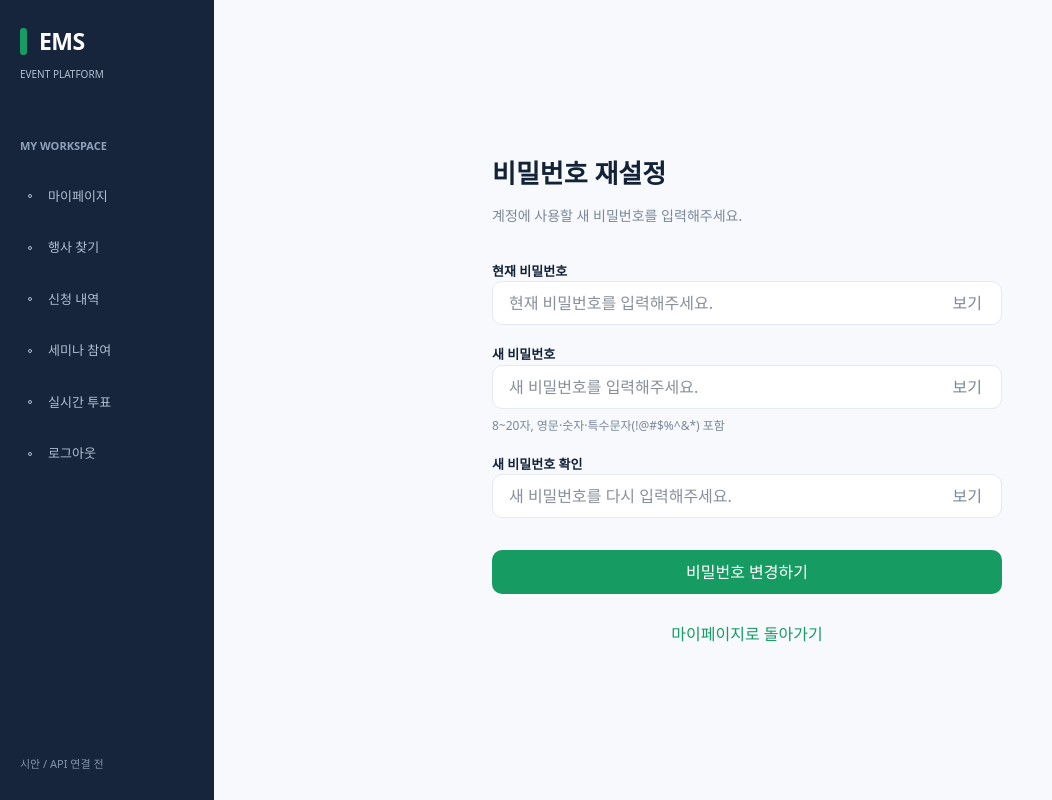
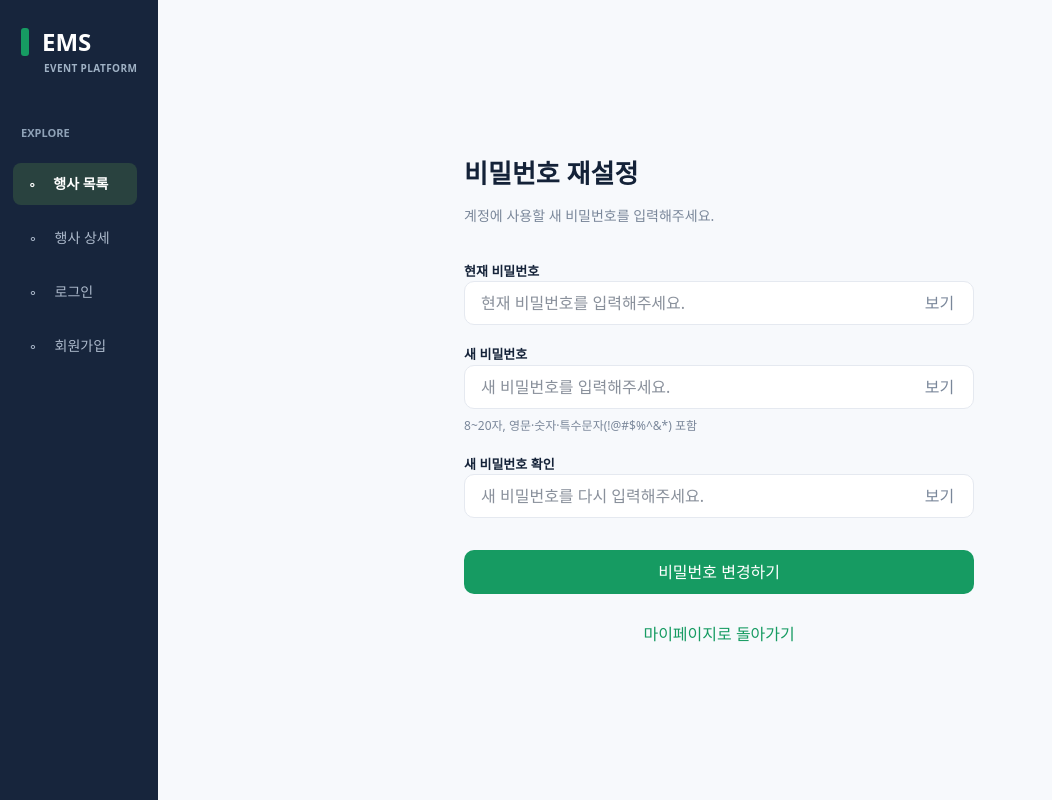
Before and after one commit to OZA-bot-droid/ems, a React (Vite) app in the folder frontend/: page /password/change in a window 1280 px wide. Shown: the whole page, without its empty margins (0-1052 px from the left). Built offline with nearby package versions, Linux system fonts and the light colour scheme.

Commit message:
mypage passwordChange header 추가

```diff
--- a/frontend/src/features/member/pages/MyPage.jsx
+++ b/frontend/src/features/member/pages/MyPage.jsx
@@ -2,9 +2,10 @@ import React, { useEffect, useState } from 'react';
 import { useAuth } from '../hooks/useAuth.js';
 import { useNavigate } from 'react-router-dom';
 import { memberApi } from '../api/memberApi.js';
+import Header from '../../../components/layout/LegacyHeader.jsx';
 
 const MyPage = () => {
-  const { logout, authLoading, accessToken } = useAuth();
+  const { authLoading, accessToken } = useAuth();
   const navigate = useNavigate();
   const [member, setMember] = useState({});
   const [isEditing, setIsEditing] = useState(false);
@@ -61,58 +62,7 @@ const MyPage = () => {
   return (
     <main className="min-h-screen bg-[#f7f9fc]">
       <div className="min-h-screen w-full bg-[#f7f9fc] lg:flex">
-        {/* 헤더 영역 */}
-        <aside className="flex flex-col justify-between bg-[#17253c] px-5 py-7 text-white lg:w-[214px] lg:shrink-0">
-          <div>
-            {/* EMS 로고 */}
-            <div>
-              <div className="flex items-center gap-3">
-                <span className="h-[27px] w-[7px] rounded-[3px] bg-[#169b62]" />
-
-                <h1 className="text-[23px] font-bold leading-none tracking-tight">EMS</h1>
-              </div>
-
-              <p className="mt-3 text-[10px] font-medium text-[#afc2d2]">EVENT PLATFORM</p>
-            </div>
-
-            {/* 워크스페이스 메뉴 */}
-            <nav aria-label="워크스페이스 메뉴" className="mt-14">
-              <p className="mb-5 text-[11px] font-semibold text-[#8fa2bb]">MY WORKSPACE</p>
-
-              <ul className="space-y-2">
-                <li className="flex items-center gap-4 rounded-[7px] px-2 py-3 text-[13px] font-medium text-[#b1bfd2]">
-                  <span
-                    className="h-[4px] w-[4px] shrink-0 rounded-full border border-[#b1bfd2]"
-                    aria-hidden="true"
-                  />
-                  <button onClick={() => navigate('/mypage')}>마이페이지</button>
-                </li>
-                {['행사 찾기', '신청 내역', '세미나 참여', '실시간 투표'].map((menu) => (
-                  <li
-                    key={menu}
-                    className="flex items-center gap-4 rounded-[7px] px-2 py-3 text-[13px] font-medium text-[#b1bfd2]"
-                  >
-                    <span
-                      className="h-[4px] w-[4px] shrink-0 rounded-full border border-[#b1bfd2]"
-                      aria-hidden="true"
-                    />
-                    <span>{menu}</span>
-                  </li>
-                ))}
-                <li className="flex items-center gap-4 rounded-[7px] px-2 py-3 text-[13px] font-medium text-[#b1bfd2]">
-                  <span
-                    className="h-[4px] w-[4px] shrink-0 rounded-full border border-[#b1bfd2]"
-                    aria-hidden="true"
-                  />
-                  <button onClick={logout}>로그아웃</button>
-                </li>
-              </ul>
-            </nav>
-          </div>
-
-          {/* 사이드바 하단 */}
-          <div className="mt-14 text-[11px] text-[#8295ae] lg:mt-0">시안 / API 연결 전</div>
-        </aside>
+        <Header role={!authLoading && accessToken ? member.role : 'COMMON'} />
 
         {/* My Page 영역 */}
         <section className="min-w-0 flex-1 px-6 py-10 sm:px-10 lg:px-12 lg:py-[65px] flex justify-center">
--- a/frontend/src/features/member/pages/PasswordChangePage.jsx
+++ b/frontend/src/features/member/pages/PasswordChangePage.jsx
@@ -3,6 +3,7 @@ import { useNavigate } from 'react-router-dom';
 import { useAuth } from '../hooks/useAuth.js';
 import { memberApi } from '../api/memberApi.js';
 import PasswordInput from '../components/PasswordInput.jsx';
+import Header from '../../../components/layout/LegacyHeader.jsx';
 
 const PasswordChange = () => {
   const [currentPassword, setCurrentPassword] = useState('');
@@ -10,7 +11,7 @@ const PasswordChange = () => {
   const [passwordConfirm, setPasswordConfirm] = useState('');
   const [loading, setLoading] = useState(false);
   const [message, setMessage] = useState('');
-  const { setAccessToken, logout } = useAuth();
+  const { setAccessToken, authLoading, accessToken, role } = useAuth();
   const navigate = useNavigate();
 
   const passwordChangeSuccess = async (event) => {
@@ -56,57 +57,7 @@ const PasswordChange = () => {
   return (
     <main className="min-h-screen bg-[#f7f9fc]">
       <div className="min-h-screen w-full bg-[#f7f9fc] lg:flex">
-        <aside className="flex flex-col justify-between bg-[#17253c] px-5 py-7 text-white lg:w-[214px] lg:shrink-0">
-          <div>
-            {/* EMS 로고 */}
-            <div>
-              <div className="flex items-center gap-3">
-                <span className="h-[27px] w-[7px] rounded-[3px] bg-[#169b62]" />
-
-                <h1 className="text-[23px] font-bold leading-none tracking-tight">EMS</h1>
-              </div>
-
-              <p className="mt-3 text-[10px] font-medium text-[#afc2d2]">EVENT PLATFORM</p>
-            </div>
-
-            {/* 워크스페이스 메뉴 */}
-            <nav aria-label="워크스페이스 메뉴" className="mt-14">
-              <p className="mb-5 text-[11px] font-semibold text-[#8fa2bb]">MY WORKSPACE</p>
-
-              <ul className="space-y-2">
-                <li className="flex items-center gap-4 rounded-[7px] px-2 py-3 text-[13px] font-medium text-[#b1bfd2]">
-                  <span
-                    className="h-[4px] w-[4px] shrink-0 rounded-full border border-[#b1bfd2]"
-                    aria-hidden="true"
-                  />
-                  <button onClick={() => navigate('/mypage')}>마이페이지</button>
-                </li>
-                {['행사 찾기', '신청 내역', '세미나 참여', '실시간 투표'].map((menu) => (
-                  <li
-                    key={menu}
-                    className="flex items-center gap-4 rounded-[7px] px-2 py-3 text-[13px] font-medium text-[#b1bfd2]"
-                  >
-                    <span
-                      className="h-[4px] w-[4px] shrink-0 rounded-full border border-[#b1bfd2]"
-                      aria-hidden="true"
-                    />
-                    <span>{menu}</span>
-                  </li>
-                ))}
-                <li className="flex items-center gap-4 rounded-[7px] px-2 py-3 text-[13px] font-medium text-[#b1bfd2]">
-                  <span
-                    className="h-[4px] w-[4px] shrink-0 rounded-full border border-[#b1bfd2]"
-                    aria-hidden="true"
-                  />
-                  <button onClick={logout}>로그아웃</button>
-                </li>
-              </ul>
-            </nav>
-          </div>
-
-          {/* 사이드바 하단 */}
-          <div className="mt-14 text-[11px] text-[#8295ae] lg:mt-0">시안 / API 연결 전</div>
-        </aside>
+        <Header role={!authLoading && accessToken ? role : 'COMMON'} />
 
         {/* 비밀번호 입력 영역 */}
         <section className="flex flex-1 items-center justify-center px-8 py-14 sm:px-12 lg:px-[72px] lg:py-0">
```
